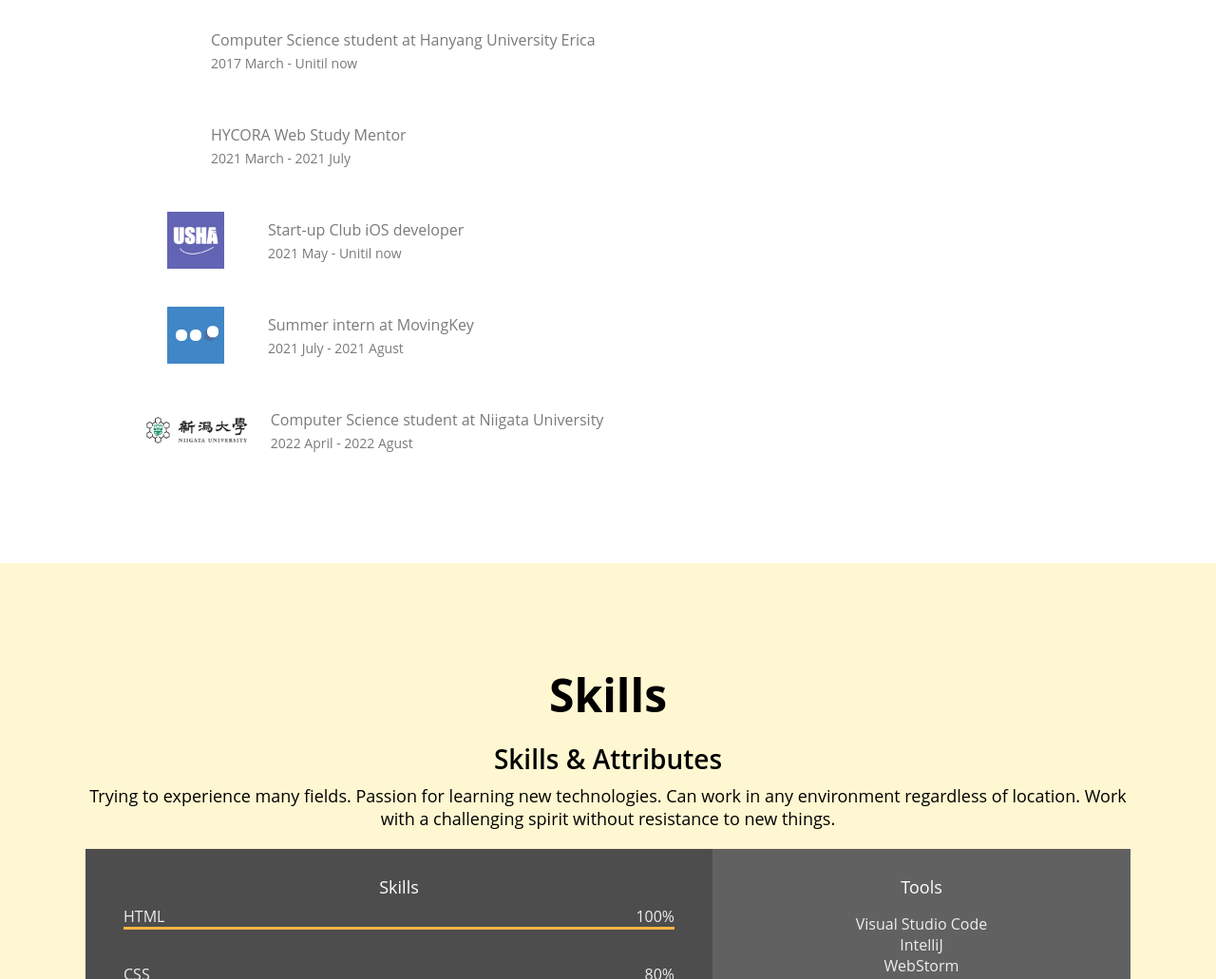
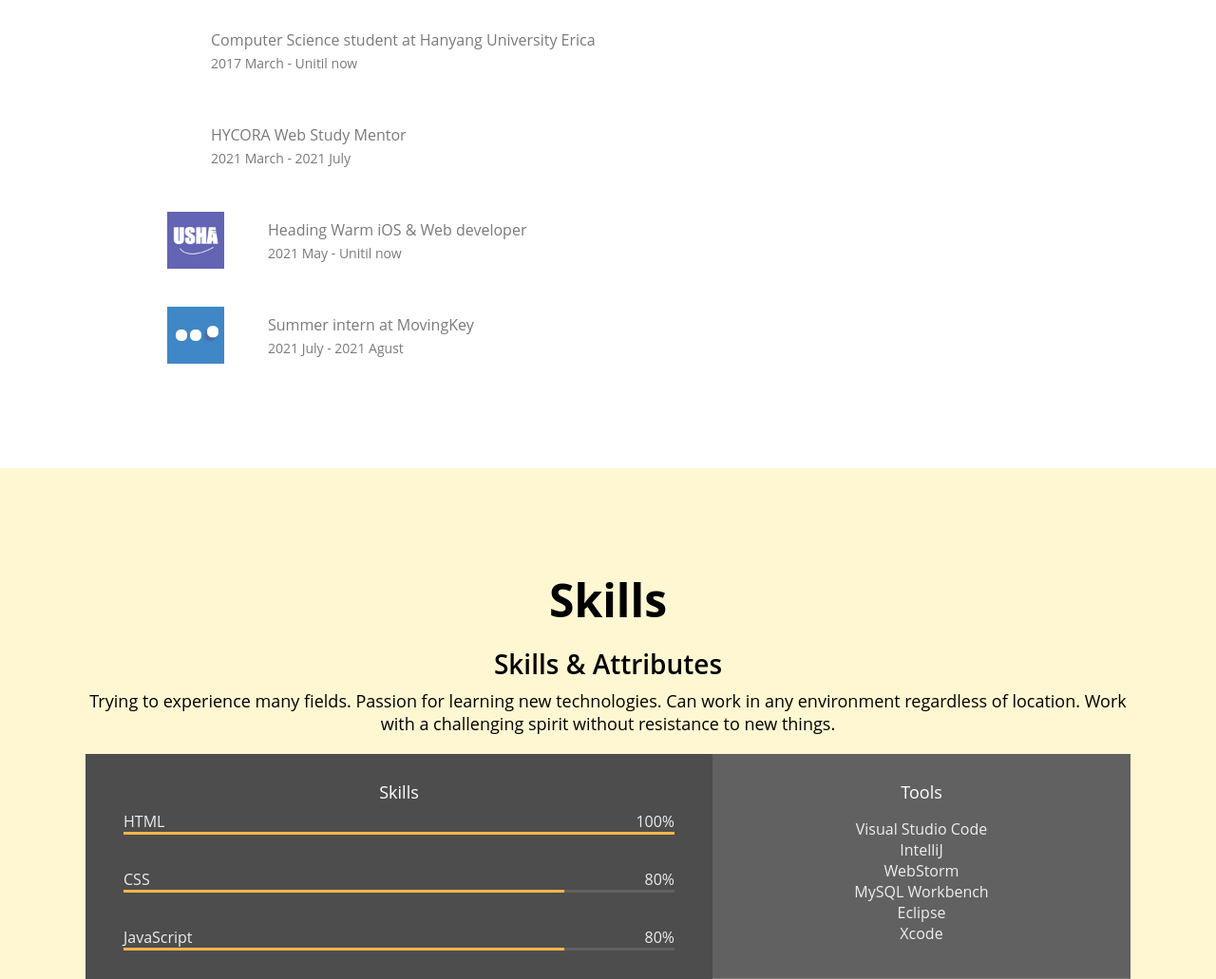
Before and after one commit to sochubert/portfolio, a plain HTML site: page index.html in a window 1280 px wide. Shown: the part 1348-2379 px from the top of the page at 95% size. Drawn offline with Linux system fonts and the light colour scheme; a web font is replaced by a local one.

Commit message:
Update work

```diff
--- a/index.html
+++ b/index.html
@@ -114,7 +114,7 @@
           <img src="img/work/USHA.jpeg" alt="" class="study__logo"></img>
           <a class="sub__box__2"></a>
           <div class="study__discription">
-          <p class="study__name">Start-up Club iOS developer</p>
+          <p class="study__name">Heading Warm iOS & Web developer</p>
           <p class="study__period">2021 May - Unitil now</p>
           </div>
         </div>
@@ -125,13 +125,6 @@
           <div class="study__discription">
           <p class="study__name">Summer intern at MovingKey</p>
           <p class="study__period">2021 July - 2021 Agust</p>
-          </div>
-        </div>
-        <div class="study">
-          <img src="img/work/niigata-university.png" alt="" class="study__logo"></img>
-          <div class="study__discription">
-          <p class="study__name">Computer Science student at Niigata University</p>
-          <p class="study__period">2022 April - 2022 Agust</p>
           </div>
         </div>
     </div>
```
Also changed, not shown: img/work/niigata-university.png (deleted).
